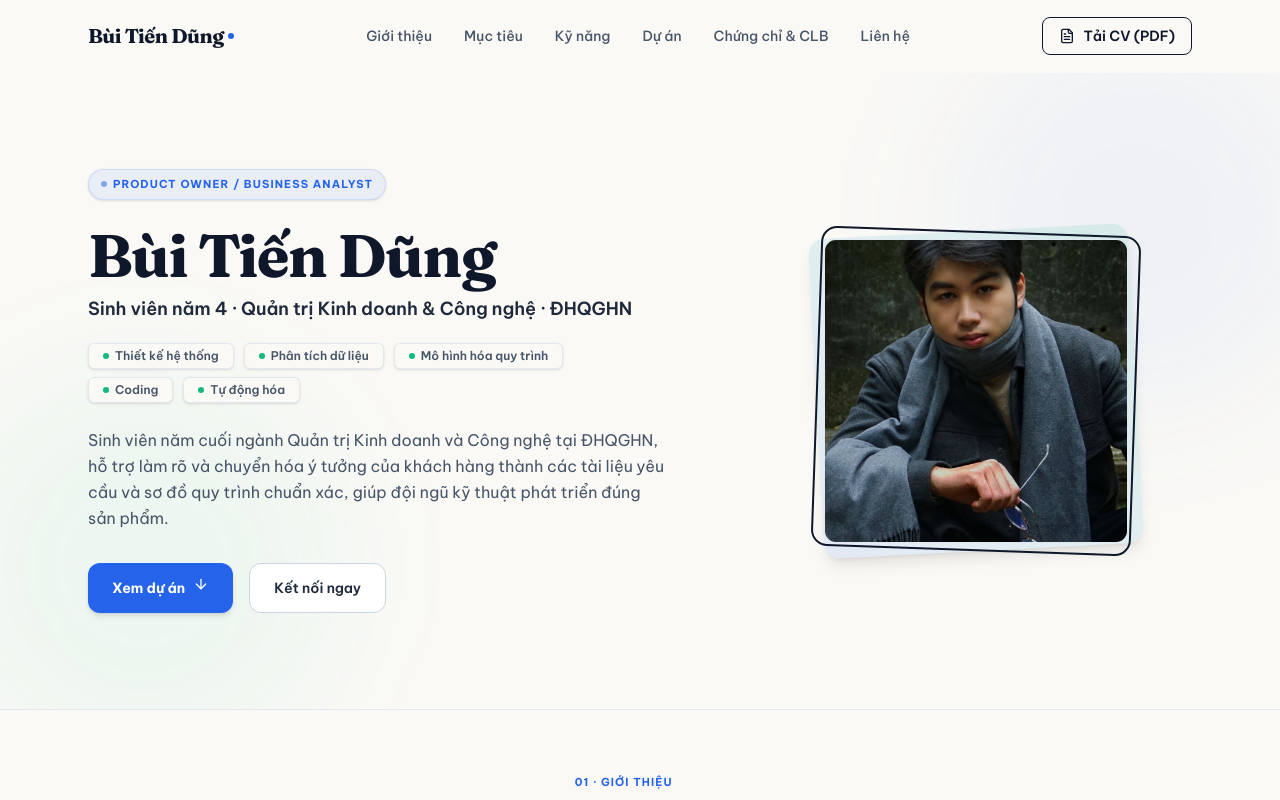
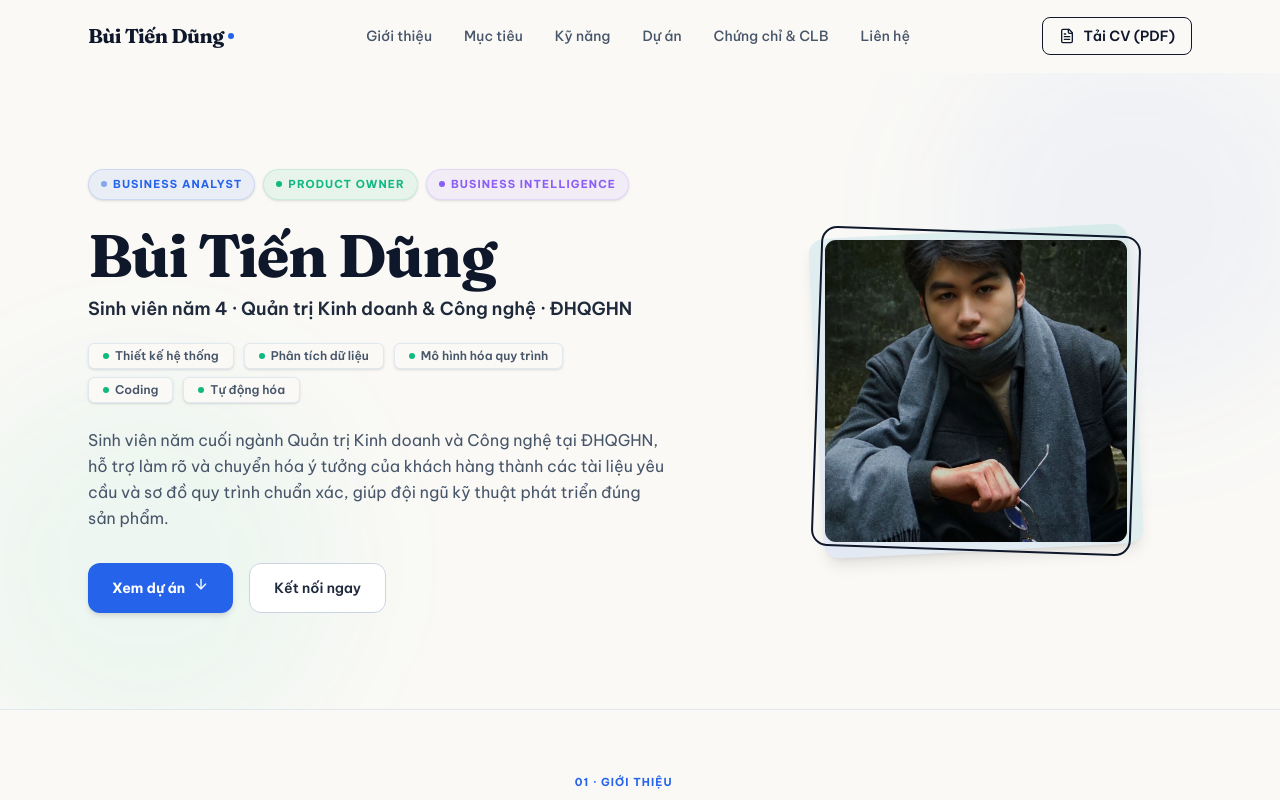
Before and after one commit to btdung375-design/portfolio, a React (Vite) app: page / in a window 1280 px wide. Shown: the top 800 px of the page. Built offline with nearby package versions, Linux system fonts and the light colour scheme.

Commit message:
fix: reorder taglines and change hybrid profile to business intelligence in Hero and About

```diff
--- a/src/components/About.tsx
+++ b/src/components/About.tsx
@@ -46,7 +46,7 @@ export default function About() {
                     </div>
                     <h4 className="text-sm font-bold tracking-wide font-serif">BÙI TIẾN DŨNG</h4>
                     <p className="text-[10px] text-[#94A3B8] tracking-widest mt-0.5 uppercase">
-                      Product Owner / Business Analyst
+                      Business Analyst / Product Owner / Business Intelligence
                     </p>
                   </div>
                 </div>
--- a/src/components/Hero.tsx
+++ b/src/components/Hero.tsx
@@ -19,9 +19,19 @@ export default function Hero() {
             id="hero-content"
           >
             {/* Tagline */}
-            <div className="inline-flex items-center gap-1.5 px-3 py-1.5 rounded-full bg-[#2563EB]/8 border border-[#2563EB]/15 text-[11px] font-bold tracking-widest text-[#2563EB] uppercase mb-6 shadow-sm">
-              <span className="w-1.5 h-1.5 rounded-full bg-[#2563EB] animate-pulse"></span>
-              PRODUCT OWNER / BUSINESS ANALYST
+            <div className="flex flex-wrap gap-2 mb-6">
+              <div className="inline-flex items-center gap-1.5 px-3 py-1.5 rounded-full bg-[#2563EB]/8 border border-[#2563EB]/15 text-[11px] font-bold tracking-widest text-[#2563EB] uppercase shadow-sm">
+                <span className="w-1.5 h-1.5 rounded-full bg-[#2563EB] animate-pulse"></span>
+                BUSINESS ANALYST
+              </div>
+              <div className="inline-flex items-center gap-1.5 px-3 py-1.5 rounded-full bg-[#10B981]/8 border border-[#10B981]/15 text-[11px] font-bold tracking-widest text-[#10B981] uppercase shadow-sm">
+                <span className="w-1.5 h-1.5 rounded-full bg-[#10B981]"></span>
+                PRODUCT OWNER
+              </div>
+              <div className="inline-flex items-center gap-1.5 px-3 py-1.5 rounded-full bg-[#8B5CF6]/8 border border-[#8B5CF6]/15 text-[11px] font-bold tracking-widest text-[#8B5CF6] uppercase shadow-sm">
+                <span className="w-1.5 h-1.5 rounded-full bg-[#8B5CF6]"></span>
+                BUSINESS INTELLIGENCE
+              </div>
             </div>
 
             {/* Main Name */}
@@ -122,7 +132,7 @@ export default function Hero() {
                   </div>
                   <h4 className="text-sm font-bold tracking-wide">BÙI TIẾN DŨNG</h4>
                   <p className="text-[10px] text-[#94A3B8] tracking-widest mt-1 uppercase">
-                    Product Owner / Business Analyst
+                    Business Analyst / Product Owner / Business Intelligence
                   </p>
                   <div className="flex gap-2.5 mt-4">
                     <div className="p-1.5 rounded-md bg-[#2563EB]/25 text-blue-400 border border-blue-500/20">
```
